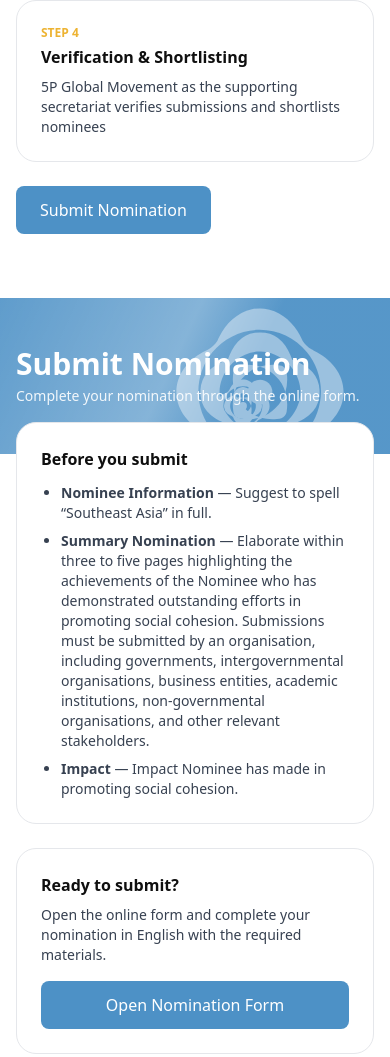
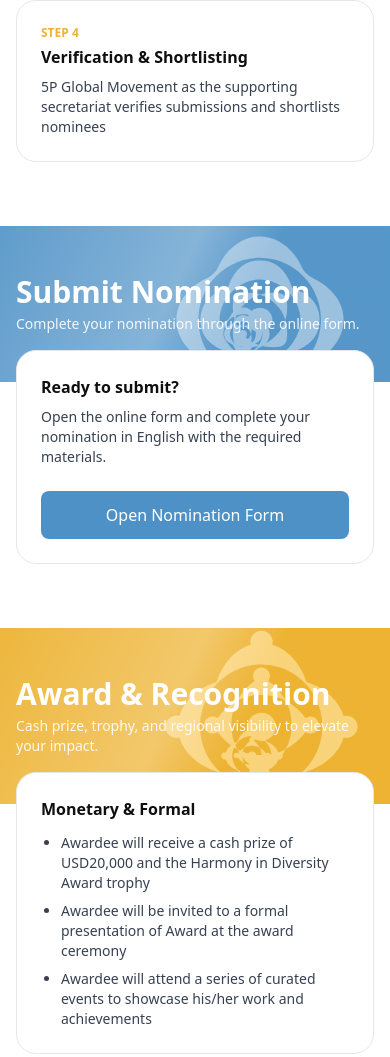
Before and after one commit to ujang19/harmony-lp, an Astro site: page / in a window 390 px wide. Shown: the part 4534-5591 px from the top of the page. Built offline with nearby package versions, Linux system fonts and the light colour scheme; Astro itself is replaced by a stand-in of ours.

Commit message:
ui(nomination): merge into single full-width card; add spacing after Participate to avoid tight gap

```diff
--- a/src/components/Nominate.astro
+++ b/src/components/Nominate.astro
@@ -6,21 +6,13 @@
   <KvBanner color="blue" title="Submit Nomination" subtitle="Complete your nomination through the online form." />
   <div class="bg-white">
     <div class="max-w-7xl mx-auto px-4 lg:px-6 overlap-wrap pb-16">
-      <div class="grid lg:grid-cols-3 gap-6">
-        <div class="p-6 rounded-2xl bg-white border border-gray-200 lg:col-span-2">
-          <h3 class="font-semibold mb-3">Before you submit</h3>
-          <ul class="list-disc ml-5 text-sm space-y-2 text-gray-700">
-            <li><strong>Nominee Information</strong> — Suggest to spell “Southeast Asia” in full.</li>
-            <li><strong>Summary Nomination</strong> — Elaborate within three to five pages highlighting the achievements of the Nominee who has demonstrated outstanding efforts in promoting social cohesion. Submissions must be submitted by an organisation, including governments, intergovernmental organisations, business entities, academic institutions, non-governmental organisations, and other relevant stakeholders.</li>
-            <li><strong>Impact</strong> — Impact Nominee has made in promoting social cohesion.</li>
-          </ul>
-        </div>
-        <div class="p-6 rounded-2xl bg-white border border-gray-200 flex flex-col justify-between">
+      <div class="grid gap-6">
+        <div class="p-6 rounded-2xl bg-white border border-gray-200 flex flex-col md:flex-row md:items-center md:justify-between gap-4">
           <div>
             <h3 class="font-semibold mb-2">Ready to submit?</h3>
             <p class="text-sm text-gray-700">Open the online form and complete your nomination in English with the required materials.</p>
           </div>
-          <a href="https://docs.google.com/forms/d/e/1FAIpQLSfJrynzDcMfCxNDiRCGtn7YQdfbxbqsH7OKvga_kTT__bykhA/viewform" target="_blank" rel="noopener" class="mt-4 inline-flex items-center justify-center bg-brand-blue text-white px-6 py-3 rounded-lg hover:bg-brand-blueDark">Open Nomination Form</a>
+          <a href="https://docs.google.com/forms/d/e/1FAIpQLSfJrynzDcMfCxNDiRCGtn7YQdfbxbqsH7OKvga_kTT__bykhA/viewform" target="_blank" rel="noopener" class="mt-2 md:mt-0 inline-flex items-center justify-center bg-brand-blue text-white px-6 py-3 rounded-lg hover:bg-brand-blueDark">Open Nomination Form</a>
         </div>
       </div>
     </div>
--- a/src/components/Participate.astro
+++ b/src/components/Participate.astro
@@ -7,7 +7,7 @@
   <KvBanner color="orange" title="How to Participate" subtitle="Simple steps to complete your nomination in English." />
   <!-- Content area with overlapping cards -->
   <div class="bg-white">
-    <div class="max-w-7xl mx-auto px-4 lg:px-6 overlap-wrap">
+  <div class="w-full px-4 lg:px-6 overlap-wrap pb-16">
       <div class="grid md:grid-cols-4 gap-6">
   <div class="p-6 rounded-2xl bg-white border border-gray-200">
           <div class="text-xs font-semibold text-brand-blue">STEP 1</div>
@@ -30,9 +30,6 @@
           <p class="text-sm text-gray-700 mt-2">5P Global Movement as the supporting secretariat verifies submissions and shortlists nominees</p>
         </div>
       </div>
-      <div class="mt-6 mb-16">
-  <a id="nominate" href="#nominate" class="inline-flex items-center bg-brand-blue text-white px-6 py-3 rounded-lg hover:bg-brand-blueDark">Submit Nomination</a>
-      </div>
     </div>
   </div>
 </section>
```
Also changed, not shown: 1 other file.
